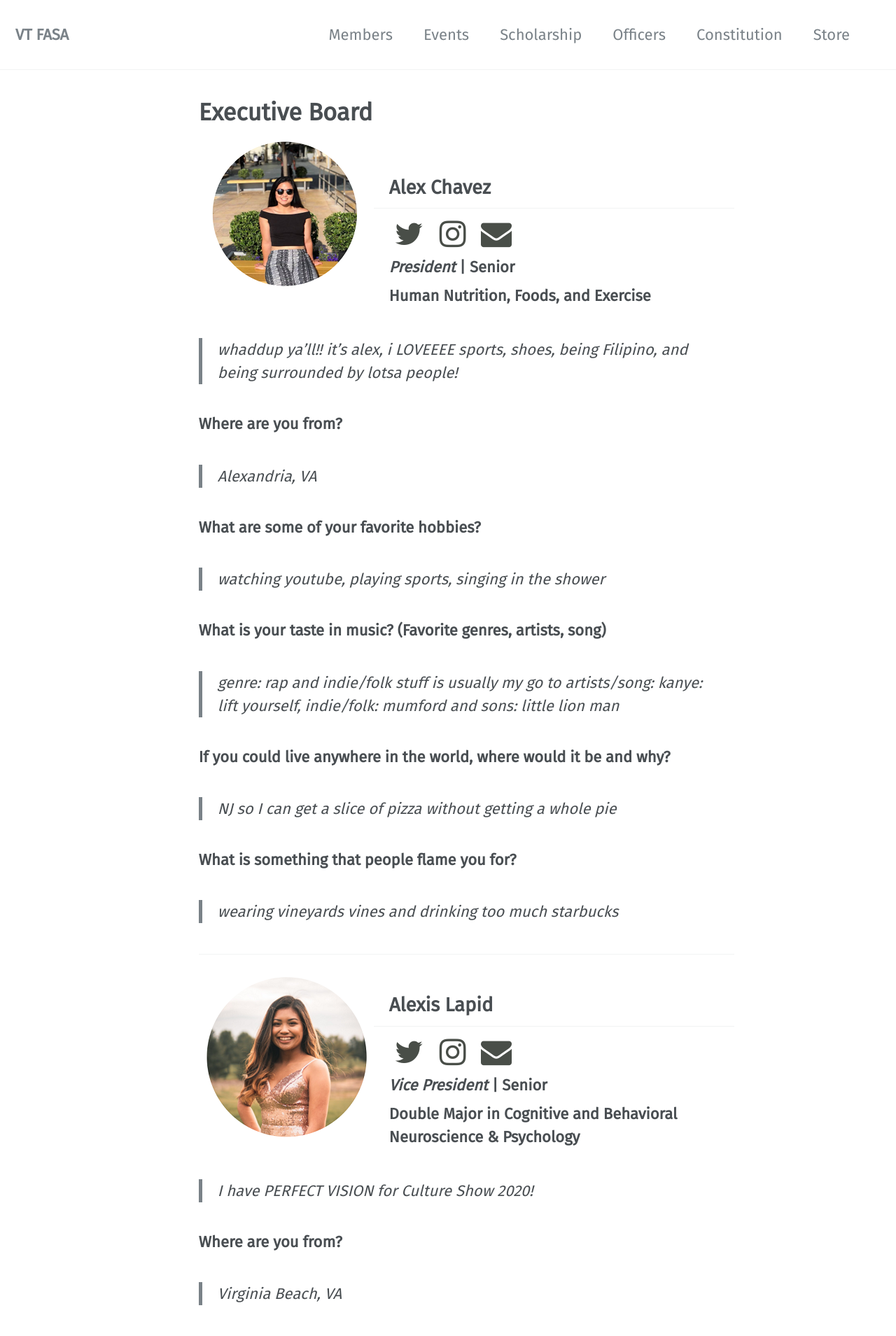
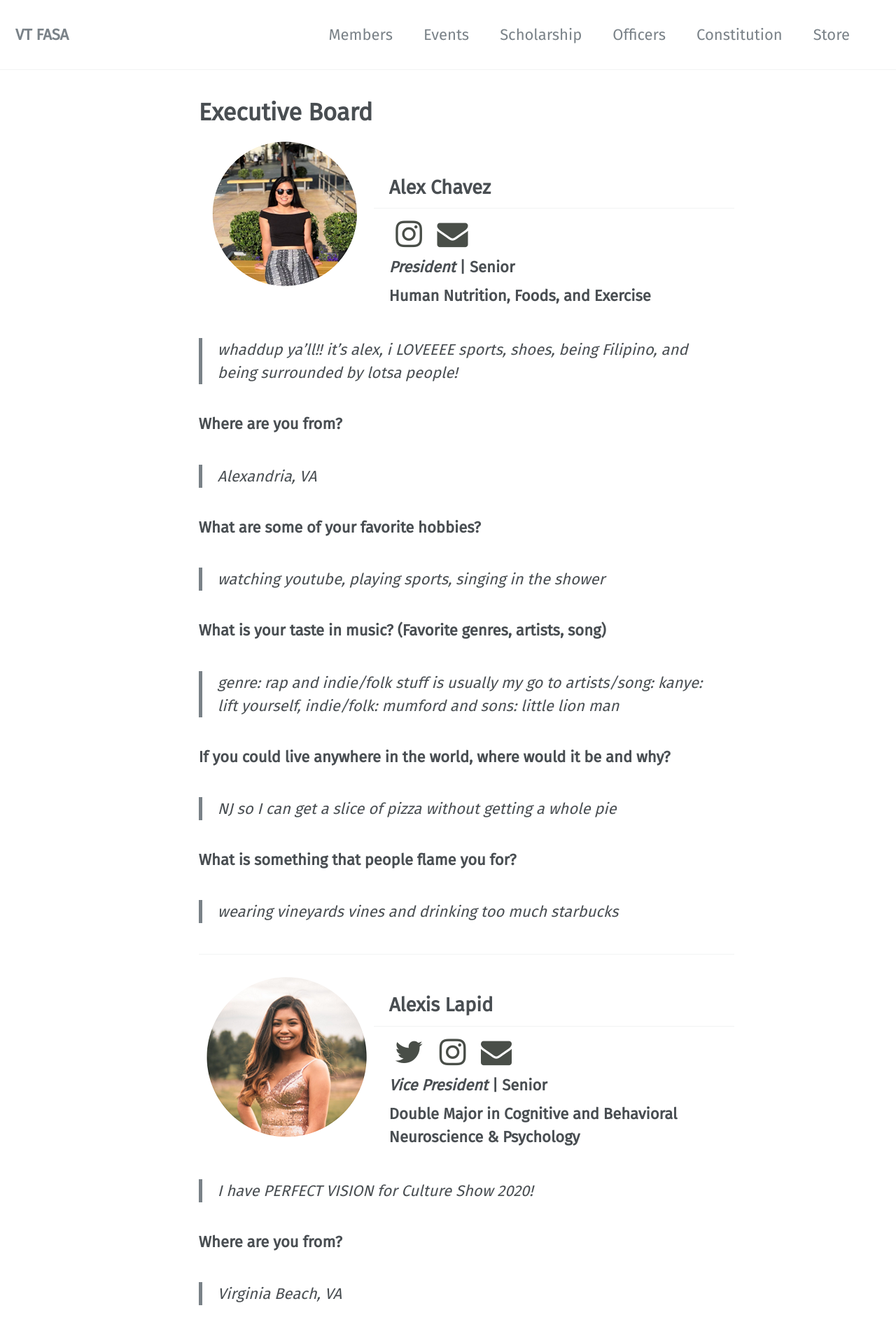
Before and after one commit to vtfasa/vtfasa.github.io, a Jekyll site: the page built from _pages/officers/eboard.md, in a window 1280 px wide. Shown: the top 1909 px of the page at 70% size. Built offline with Jekyll 4.4.1, drawn with Linux system fonts in a browser that asks for light colours; some web fonts are replaced.

Commit message:
Update eboard.md

```diff
--- a/_pages/officers/eboard.md
+++ b/_pages/officers/eboard.md
@@ -17,7 +17,7 @@ permalink: /officers/eboard/
 
 ![image-left]({{ "/assets/images/officers/small/alex3Circle.png" | absolute_url }}){: .align-left}
 ## Alex Chavez
-<p style="margin-bottom: 0.45em; padding: 0"><a href="https://twitter.com/alienburgers" style="color: #494e48"><i class="fa fa-2x fa-fw fa-twitter"></i></a>
+<p style="margin-bottom: 0.45em; padding: 0">
 <a href="https://www.instagram.com/lexionboard/" style="margin: 0; padding: 0"><i class="fa fa-2x fa-fw fa-instagram" style="color: #494e48"></i></a>
 <a href="mailto:alexc14@vt.edu" style="margin: 0; padding: 0"><i class="fa fa-2x fa-fw fa-envelope" style="color: #494e48"></i></a></p>
 <h3 style="margin-top: 0"><em>President</em> | Senior</h3>
```
